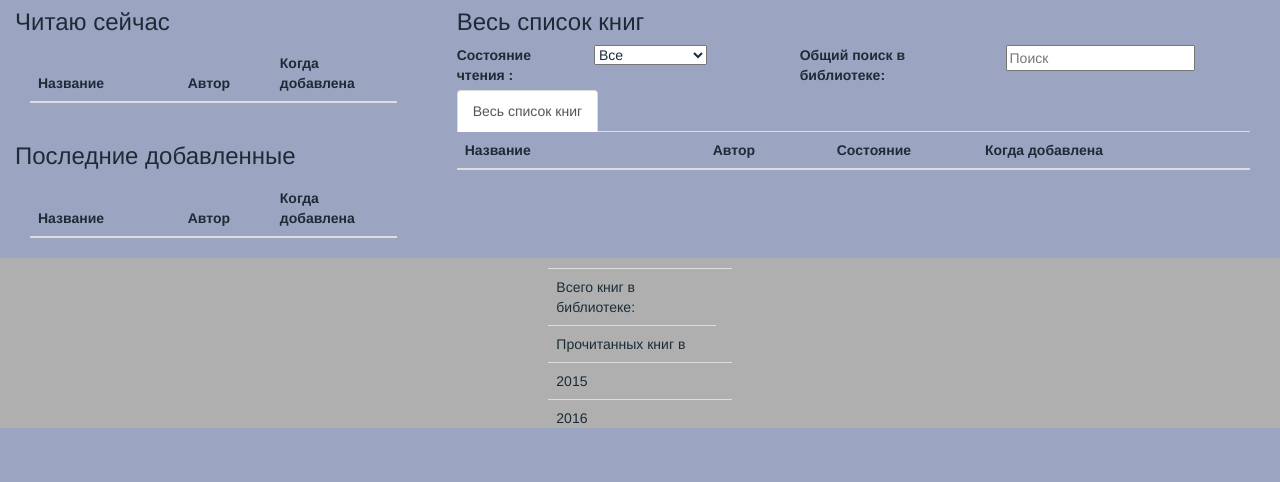
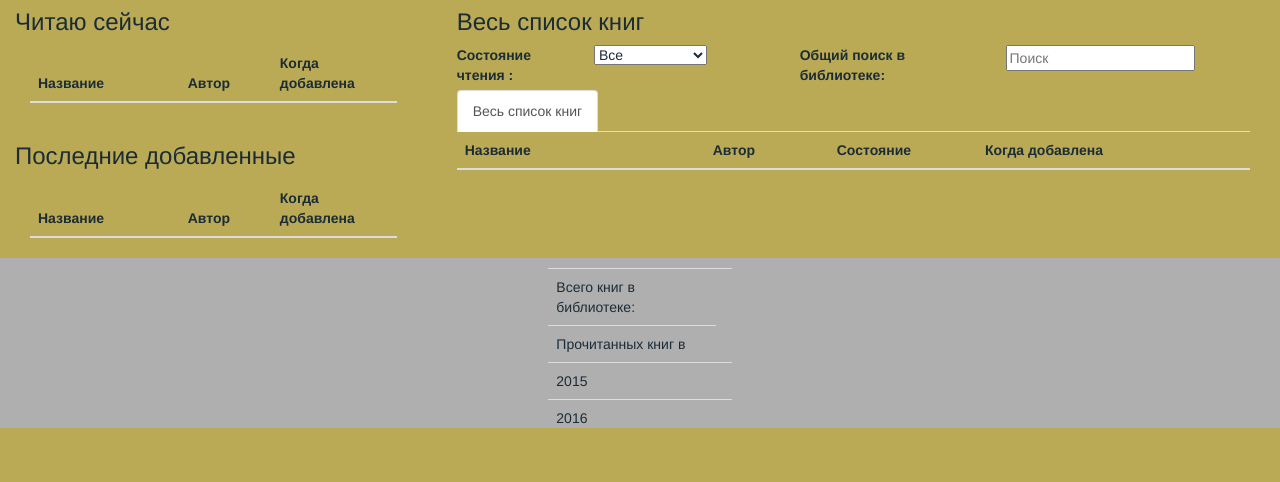
Before and after one commit to pevgen/weblib, a website: page srcmylib/index.html in a window 1280 px wide. Shown: the part 61-543 px from the top of the page. Drawn offline with Linux system fonts and the light colour scheme; a script that the page names is missing.

Commit message:
branch.v.0.1. изменение цвета

```diff
--- a/srcmylib/styles/mystyles.css
+++ b/srcmylib/styles/mystyles.css
@@ -1,5 +1,6 @@
 body {
-    background-color: #9BA5C1;
+/*    background-color: #9BA5C1;*/
+    background-color: #BBAA55;
     color: #1B2C37;
 }
 
```
